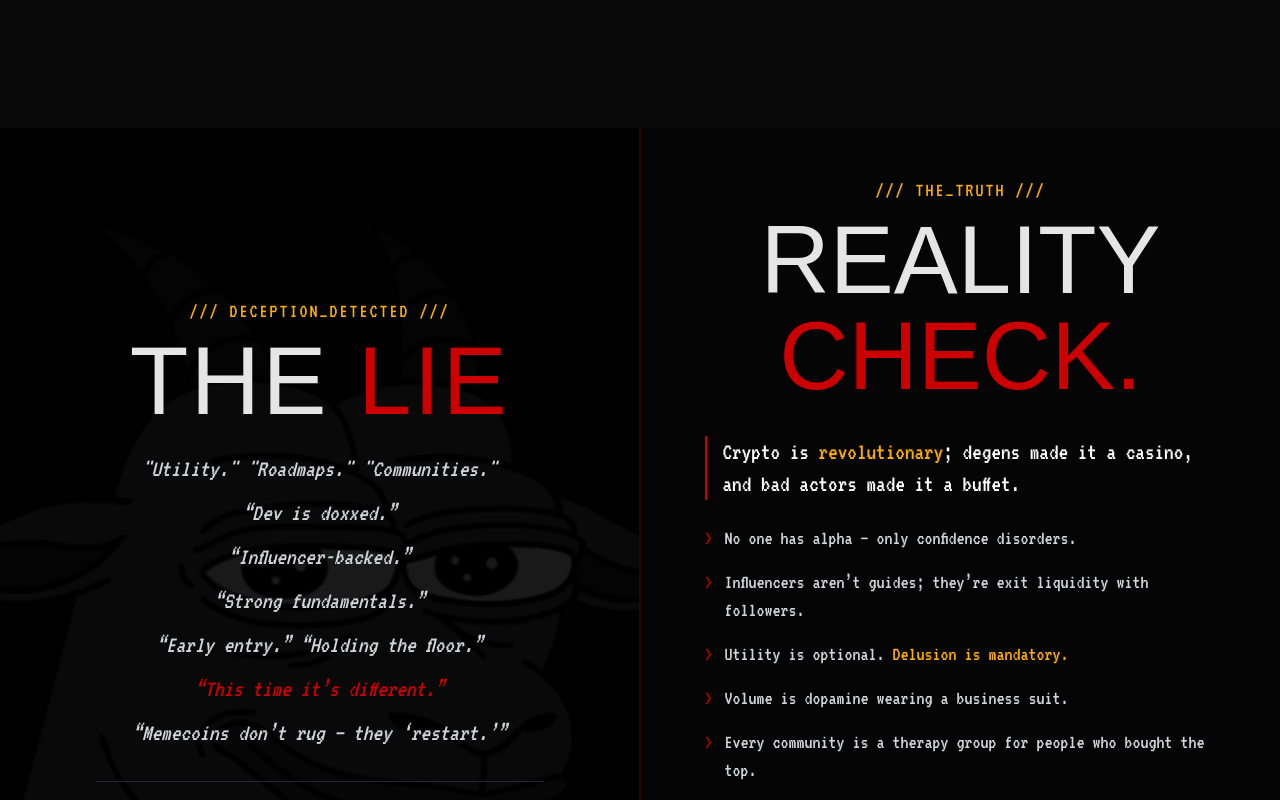
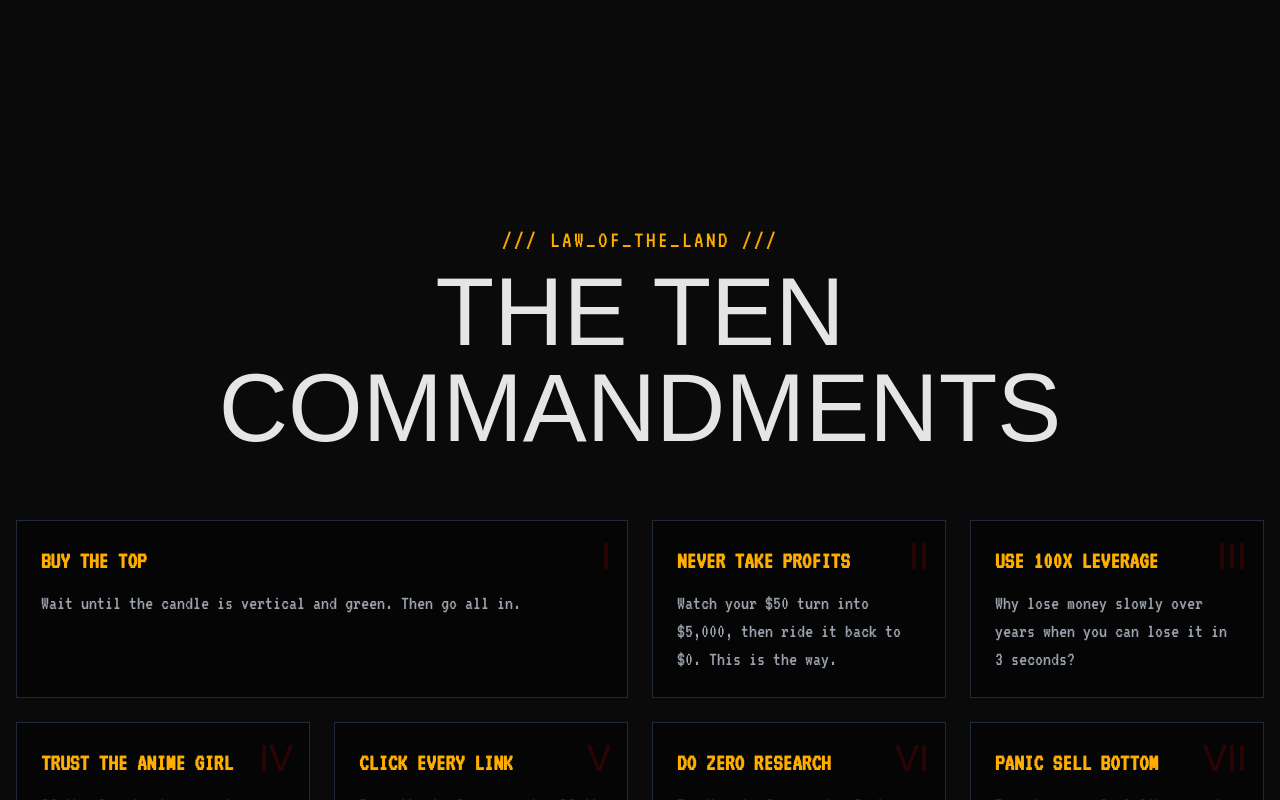
Before and after one commit to Pluviophile84/HELLCOIN, a Next.js app: page / in a window 1280 px wide. Shown: the part 1800-2600 px from the top of the page. Built offline with nearby package versions, Linux system fonts and the light colour scheme; a web font is replaced by a local one.

Commit message:
Update page.tsx

```diff
--- a/app/page.tsx
+++ b/app/page.tsx
@@ -4,12 +4,12 @@ import { Navbar } from "../components/layout/Navbar";
 import { PaperHandsOverlay } from "../components/ui/PaperHandsOverlay";
 import { Hero } from "../components/sections/Hero";
 import { Genesis } from "../components/sections/Genesis";
-import { Revelation } from "../components/sections/Revelation";
 import { Commandments } from "../components/sections/Commandments";
 import { DevilsMath } from "../components/sections/Math";
 import { Ritual } from "../components/sections/Ritual";
 import { HallOfPain } from "../components/sections/HallOfPain";
 import { Hellmap } from "../components/sections/Hellmap";
+import { Revelation } from "../components/sections/Revelation";
 import { ThePit } from "../components/sections/ThePit";
 import { Footer } from "../components/sections/Footer";
 
@@ -23,12 +23,12 @@ export default function Home() {
 
       <Hero />
       <Genesis />
-      <Revelation />
       <Commandments />
       <DevilsMath />
       <Ritual />
       <HallOfPain />
       <Hellmap />
+      <Revelation />
       <ThePit />
       <Footer />
     </main>
```
